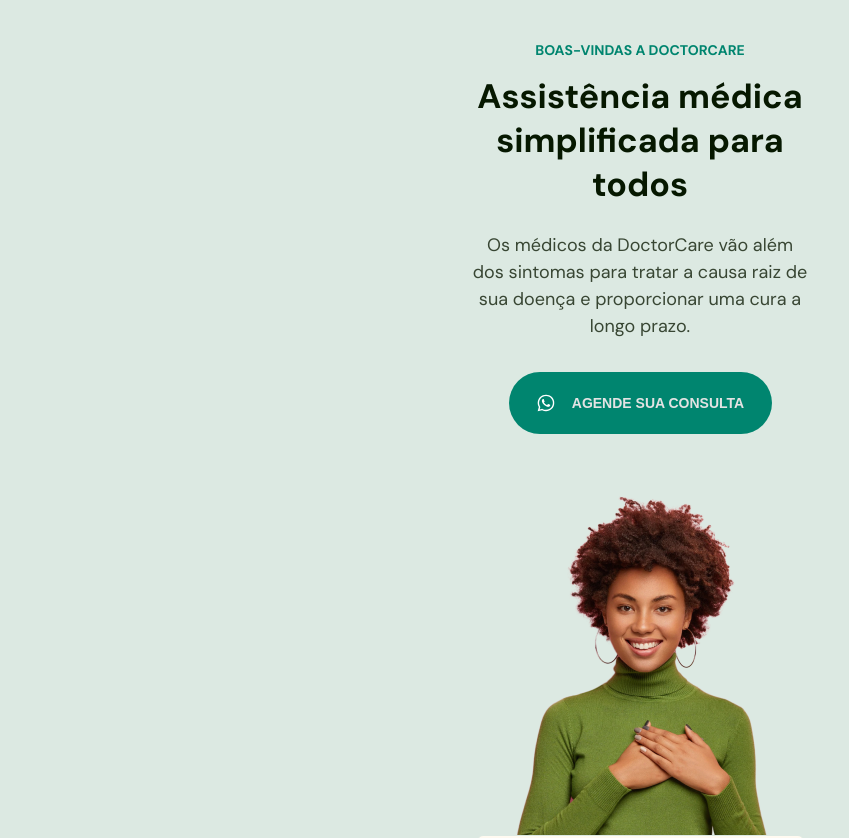
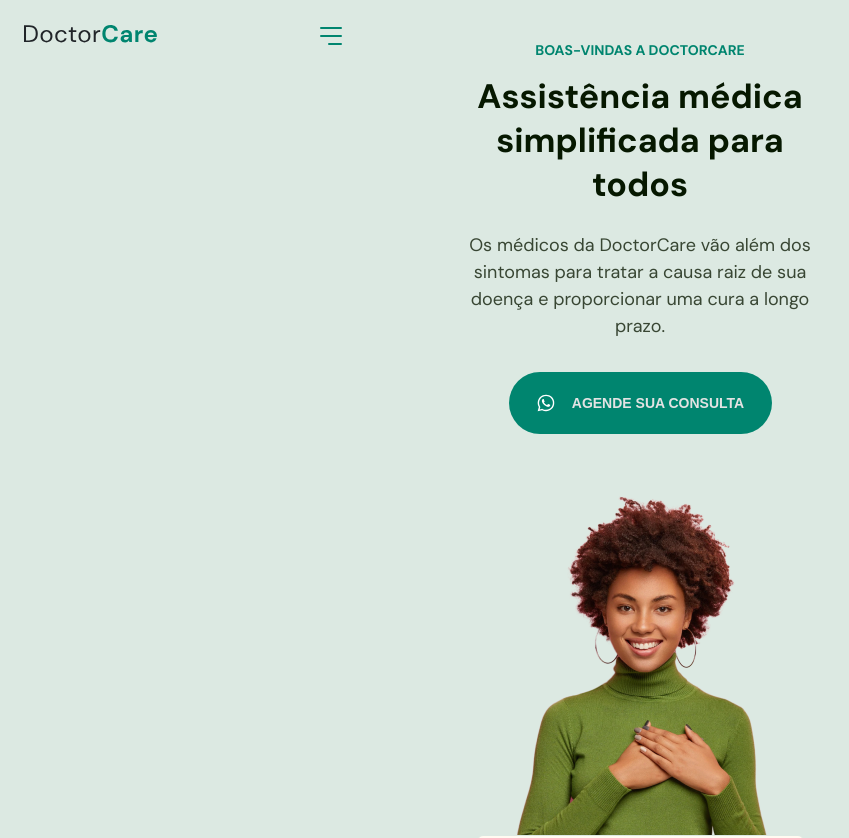
Before and after one commit to jonasnunes/nlw-return-origin, a plain HTML site: page index.html in a window 1280 px wide. Shown: the top 838 px of the page, without its empty margins (0-849 px from the left). Drawn offline with Linux system fonts and the light colour scheme.

Commit message:
update project

```diff
--- a/index.html
+++ b/index.html
@@ -11,7 +11,15 @@
     <link rel="stylesheet" href="styles/index.css">
 </head>
 <body>
-    <header>
+    <nav class="wrapper">
+        <a class="logo" href="#">
+            <img src="assets/logo.svg" alt="logo">
+        </a>
+
+        <img src="assets/icon.svg" alt="icon">
+    </nav>
+
+    <header class="wrapper">
         <h4>BOAS-VINDAS A DOCTORCARE</h4>
         <h1>Assistência médica simplificada para todos</h1>
         <p>Os médicos da DoctorCare vão além dos sintomas para tratar a causa raiz de sua doença e proporcionar uma cura a longo prazo.
--- a/styles/index.css
+++ b/styles/index.css
@@ -1,3 +1,21 @@
+/*=== NAVIGATION ===*/
+
+nav{
+    display: flex;
+    justify-content: space-between;
+    align-items: center;
+    padding: 1.6rem 2.4rem;
+    position: fixed;
+    top: 0;
+}
+
+.wrapper{
+    width: 37.5rem;
+    margin-inline: auto;
+}
+
+/*=== HEADER ===*/
+
 header{
     display: flex;
     flex-direction: column;
@@ -5,9 +23,7 @@
     align-items: center;
     text-align: center;
 
-    width: 37.5rem;
-    margin: 4.1rem auto 0;
-    padding: 0 2rem;
+    margin-top: 4.1rem;
 }
 
 header::before{
@@ -21,6 +37,8 @@
     left: 0;
     z-index: -1;
 }
+
+
 
 h4{
     font-size: 1.4rem;
```
Also changed, not shown: assets/icon.svg (added), assets/logo.svg (added).
